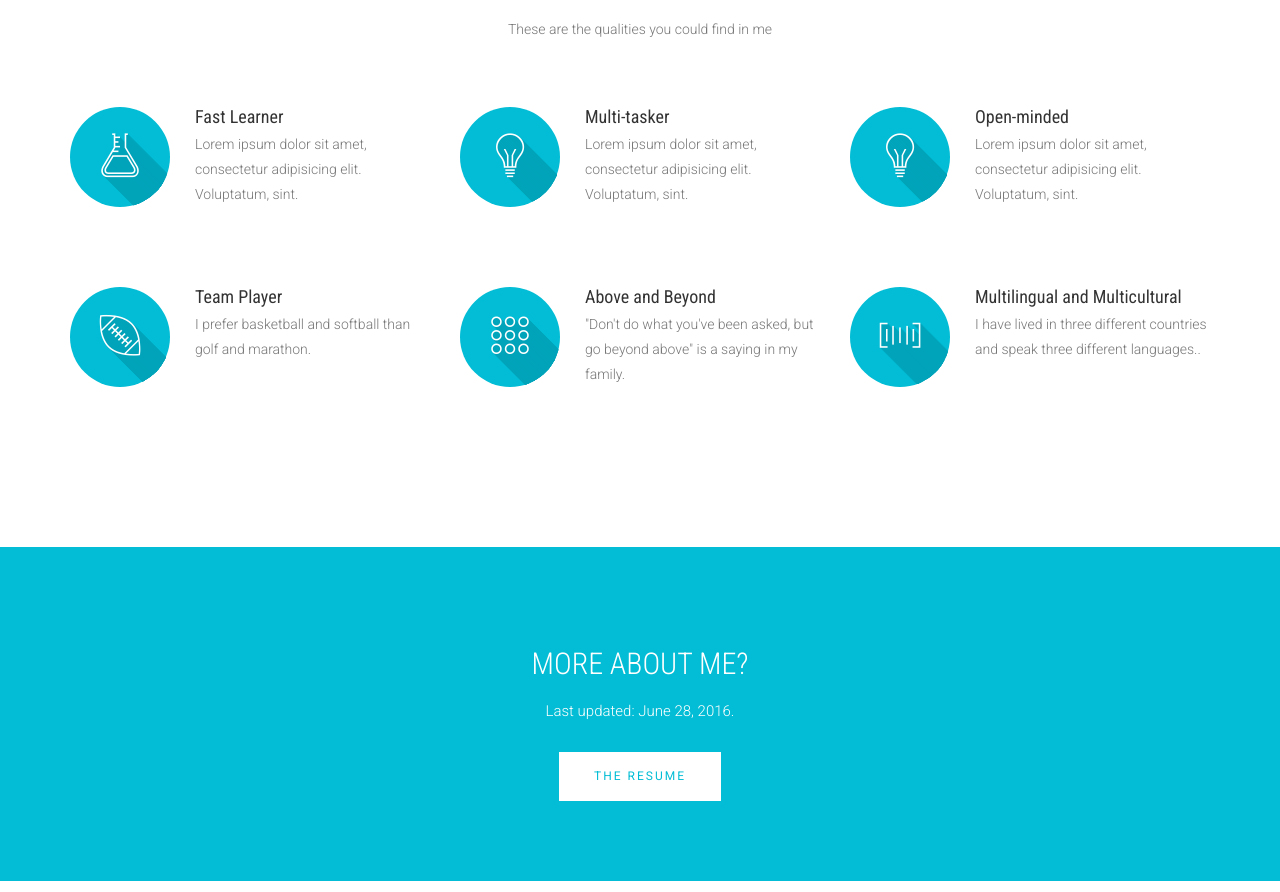
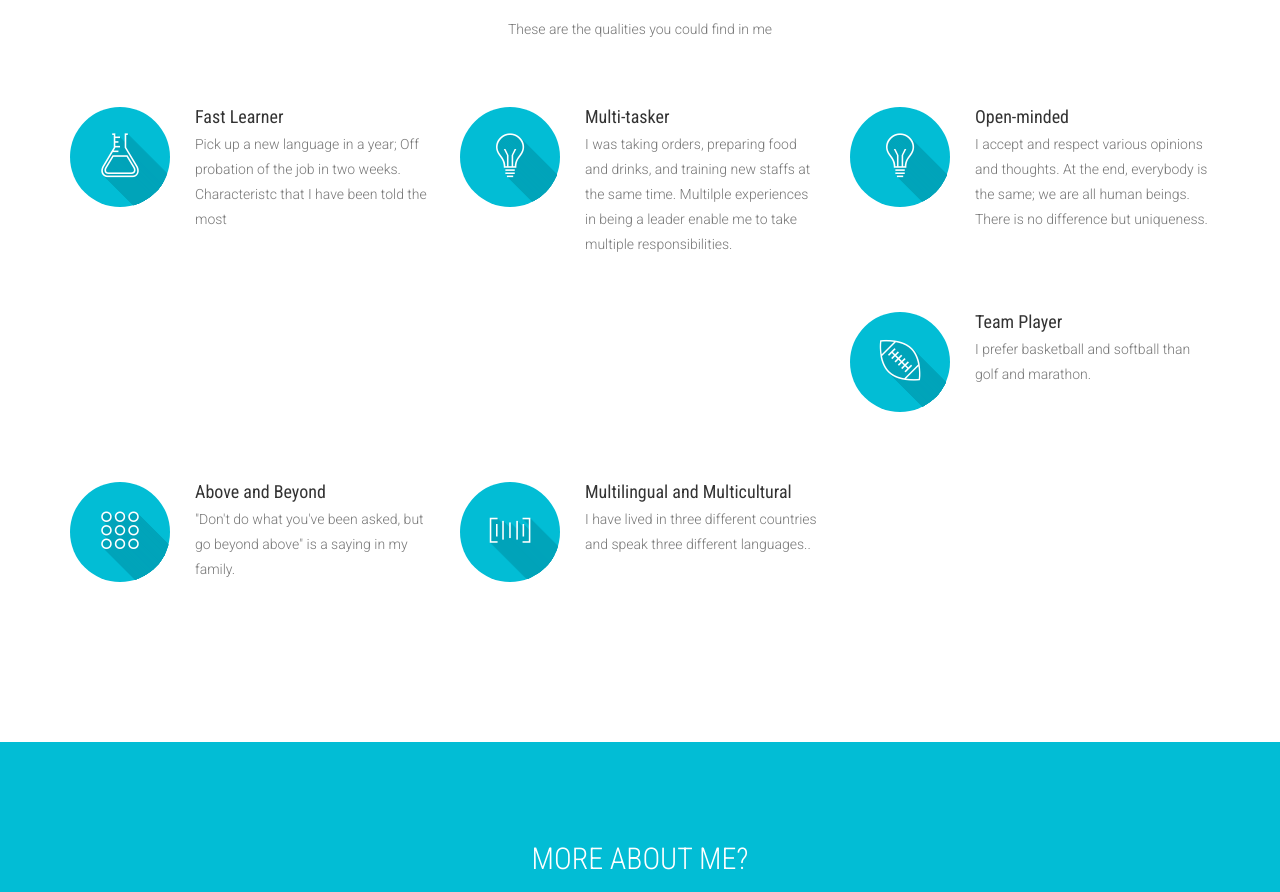
Before and after one commit to jessyang90/jessyang90.github.io, a plain HTML site: page index.html in a window 1280 px wide. Shown: the part 2266-3158 px from the top of the page. Drawn offline with nearby package versions, Linux system fonts and the light colour scheme; files whose address does not match are found by name; a web font is replaced by a local one.

Commit message:
Update index.html

```diff
--- a/index.html
+++ b/index.html
@@ -402,7 +402,7 @@
                             </div>
                             <div class="media-body">
                                 <h4 class="media-heading">Fast Learner</h4>
-                                <p>Lorem ipsum dolor sit amet, consectetur adipisicing elit. Voluptatum, sint.</p>
+                                <p>Pick up a new language in a year; Off probation of the job in two weeks. Characteristc that I have been told the most</p>
                             </div>
                         </div>
                     </div>
@@ -415,7 +415,7 @@
                             </div>
                             <div class="media-body">
                                 <h4 class="media-heading">Multi-tasker</h4>
-                                <p>Lorem ipsum dolor sit amet, consectetur adipisicing elit. Voluptatum, sint.</p>
+                                <p>I was taking orders, preparing food and drinks, and training new staffs at the same time. Multilple experiences in being a leader enable me to take multiple responsibilities. </p>
                             </div>
                         </div>
                     </div>
@@ -428,7 +428,7 @@
                             </div>
                             <div class="media-body">
                                 <h4 class="media-heading">Open-minded</h4>
-                                <p>Lorem ipsum dolor sit amet, consectetur adipisicing elit. Voluptatum, sint.</p>
+                                <p>I accept and respect various opinions and thoughts. At the end, everybody is the same; we are all human beings. There is no difference but uniqueness.</p>
                             </div>
                         </div>
                     </div>
```
